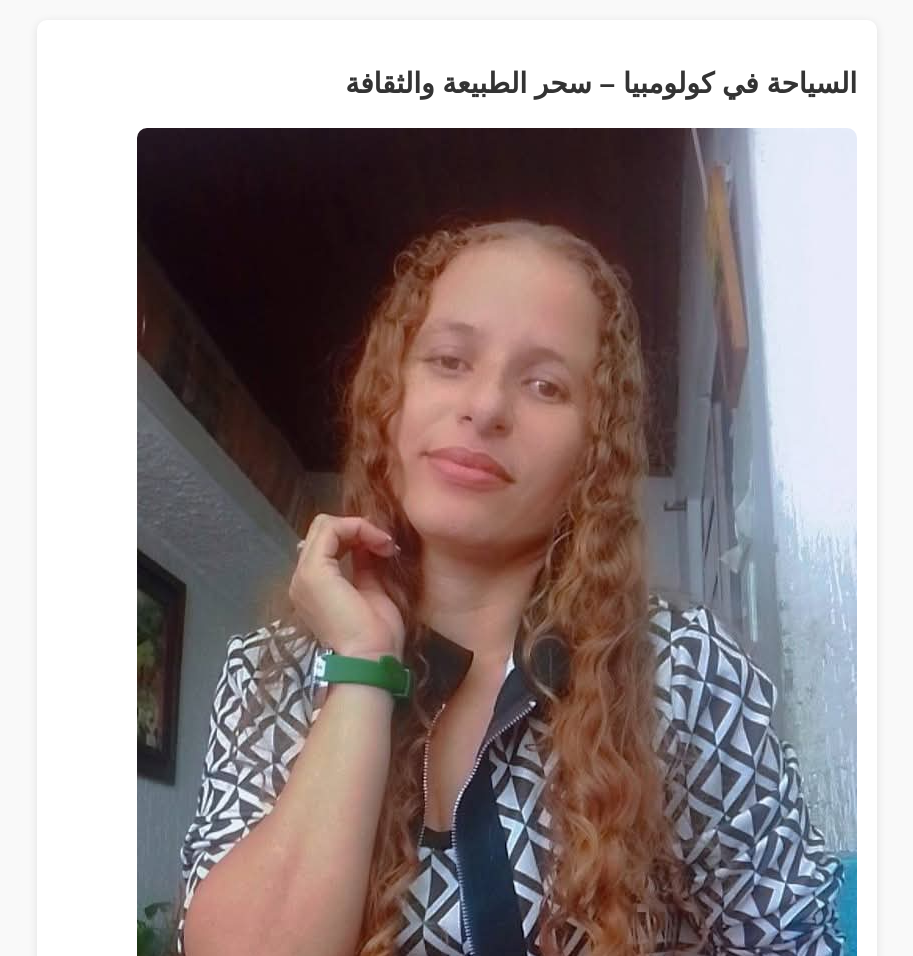
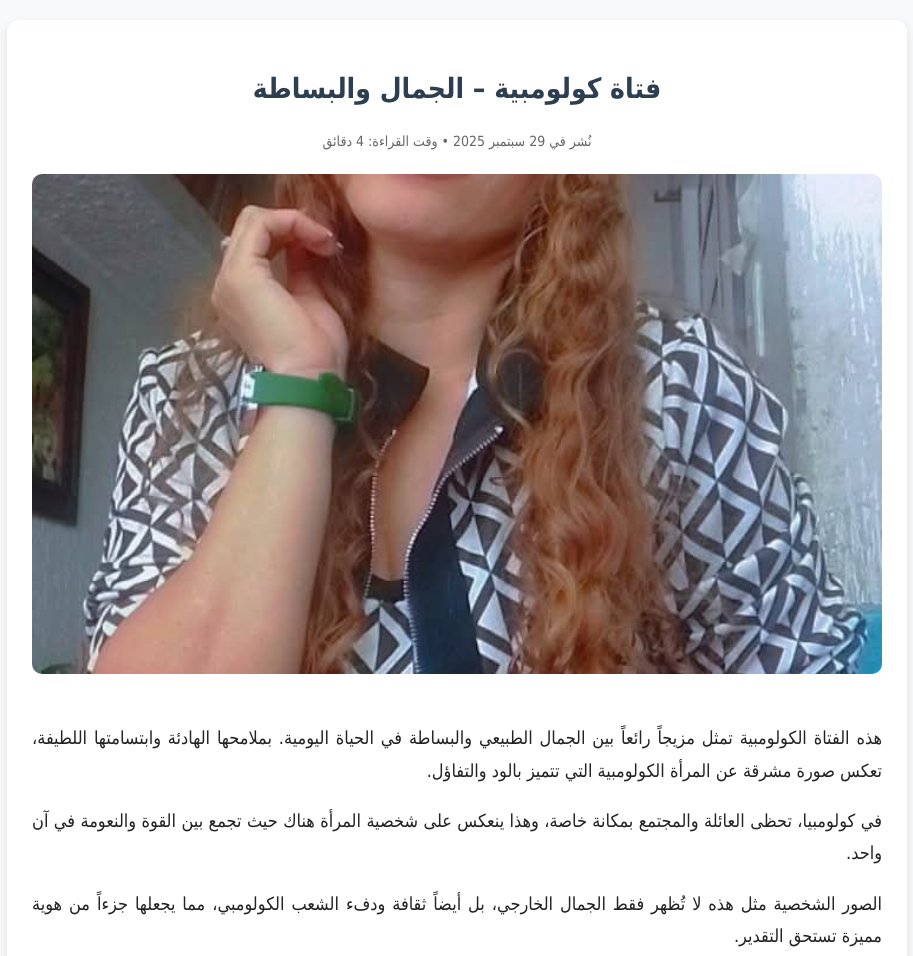
Before and after one commit to nabilkozan132-code/cybersec-site, a plain HTML site: page post.html in a window 1280 px wide. Shown: the top 956 px of the page, without its empty margins (183-1096 px from the left). Drawn offline with Linux system fonts and the light colour scheme.

Commit message:
إضافة مقال عن فتاة كولومبية مع الصورة

```diff
--- a/post.html
+++ b/post.html
@@ -1,59 +1,76 @@
 <!DOCTYPE html>
-<html lang="ar">
+<html lang="ar" dir="rtl">
 <head>
   <meta charset="UTF-8">
   <meta name="viewport" content="width=device-width, initial-scale=1.0">
-  <title>مقال عن كولومبيا</title>
+  <title>مقال عن فتاة كولومبية</title>
+  <link rel="stylesheet" href="assets/style.css">
   <style>
     body {
-      font-family: Arial, sans-serif;
+      font-family: "Tahoma", sans-serif;
       line-height: 1.8;
-      margin: 20px;
-      background: #f9f9f9;
-      direction: rtl;
+      background: #f8f9fa;
+      color: #222;
+      padding: 20px;
     }
-    .container {
-      max-width: 800px;
+    .post-container {
+      max-width: 900px;
       margin: auto;
       background: #fff;
-      padding: 20px;
-      border-radius: 10px;
-      box-shadow: 0 2px 10px rgba(0,0,0,0.1);
+      padding: 25px;
+      border-radius: 12px;
+      box-shadow: 0 4px 12px rgba(0,0,0,0.1);
     }
-    img {
-      max-width: 100%;
+    .post-title {
+      font-size: 28px;
+      font-weight: bold;
+      margin-bottom: 15px;
+      color: #2c3e50;
+      text-align: center;
+    }
+    .post-meta {
+      font-size: 14px;
+      color: #666;
+      text-align: center;
+      margin-bottom: 20px;
+    }
+    .post-image {
+      width: 100%;
+      max-height: 500px;
+      object-fit: cover;
       border-radius: 10px;
       margin-bottom: 20px;
     }
-    h1 {
-      color: #333;
-      font-size: 28px;
-    }
-    p {
+    .post-content {
       font-size: 18px;
-      color: #444;
+      text-align: justify;
     }
   </style>
 </head>
 <body>
-  <div class="container">
-    <h1>السياحة في كولومبيا – سحر الطبيعة والثقافة</h1>
-    <img src="images/colombia-girl.jpg" alt="صورة من كولومبيا">
+  <div class="post-container">
+    <h1 class="post-title">فتاة كولومبية – الجمال والبساطة</h1>
+    <p class="post-meta">نُشر في 29 سبتمبر 2025 • وقت القراءة: 4 دقائق</p>
 
-    <p>
-      تعد كولومبيا من أجمل الدول في أمريكا اللاتينية، فهي تجمع بين الطبيعة الخلابة،
-      الجبال الخضراء، الشواطئ الذهبية، والمدن التاريخية الغنية بالثقافة والفنون.
-    </p>
+    <!-- الصورة -->
+    <img src="images/colombia-girl.jpg" alt="فتاة كولومبية" class="post-image">
 
-    <p>
-      الحياة في كولومبيا مليئة بالألوان، الموسيقى اللاتينية، والرقصات الشعبية مثل
-      السالسا. كما أن الشعب الكولومبي يتميز بالدفء والكرم وحب الحياة.
-    </p>
-
-    <p>
-      إذا كنت تبحث عن وجهة سياحية تجمع بين المغامرة والثقافة،
-      فإن كولومبيا تعتبر خيارًا رائعًا لعشاق السفر والاكتشاف.
-    </p>
+    <!-- النص -->
+    <div class="post-content">
+      <p>
+        هذه الفتاة الكولومبية تمثل مزيجاً رائعاً بين الجمال الطبيعي والبساطة
+        في الحياة اليومية. بملامحها الهادئة وابتسامتها اللطيفة، تعكس صورة
+        مشرقة عن المرأة الكولومبية التي تتميز بالود والتفاؤل.
+      </p>
+      <p>
+        في كولومبيا، تحظى العائلة والمجتمع بمكانة خاصة، وهذا ينعكس على شخصية
+        المرأة هناك حيث تجمع بين القوة والنعومة في آن واحد.
+      </p>
+      <p>
+        الصور الشخصية مثل هذه لا تُظهر فقط الجمال الخارجي، بل أيضاً ثقافة
+        ودفء الشعب الكولومبي، مما يجعلها جزءاً من هوية مميزة تستحق التقدير.
+      </p>
+    </div>
   </div>
 </body>
 </html>
```
